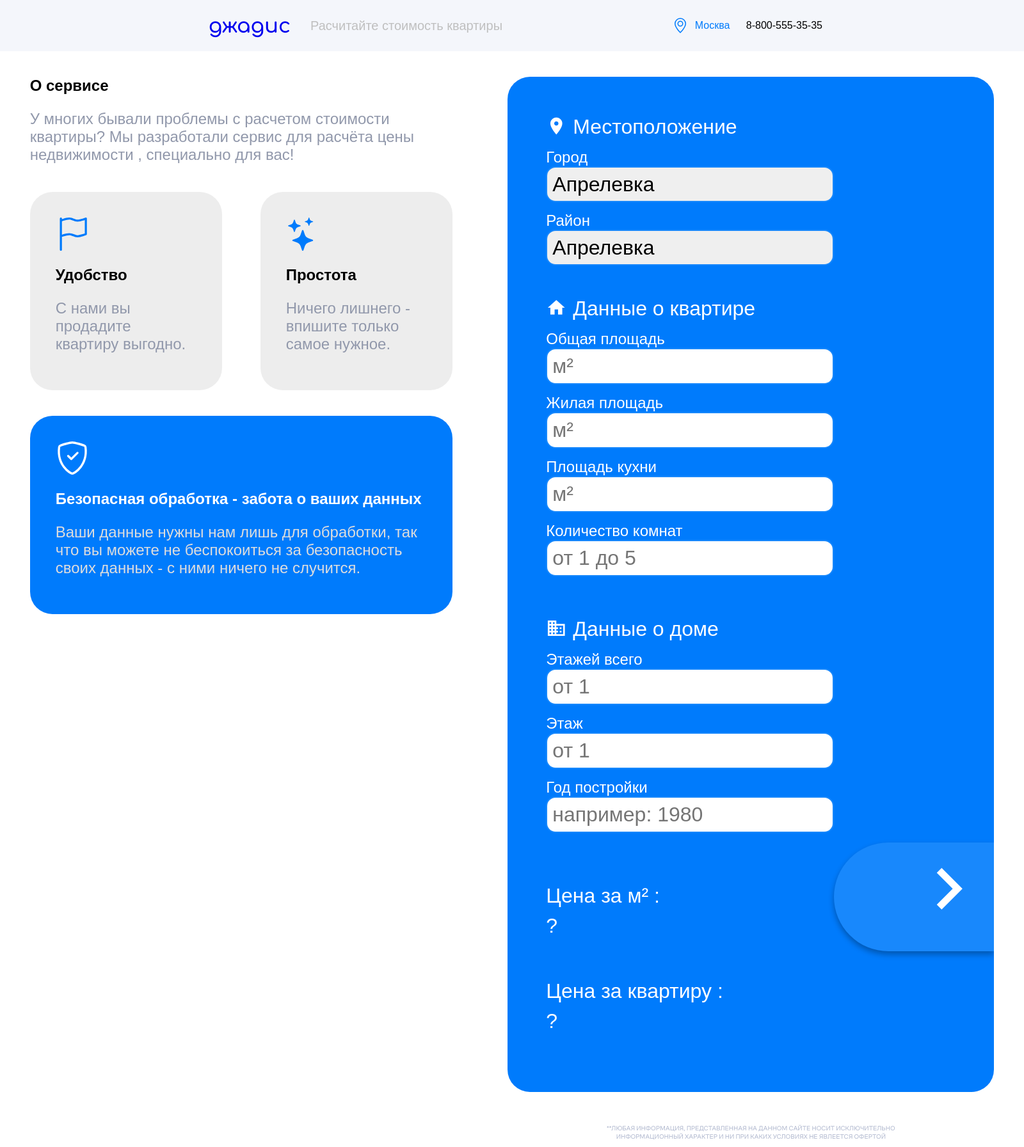
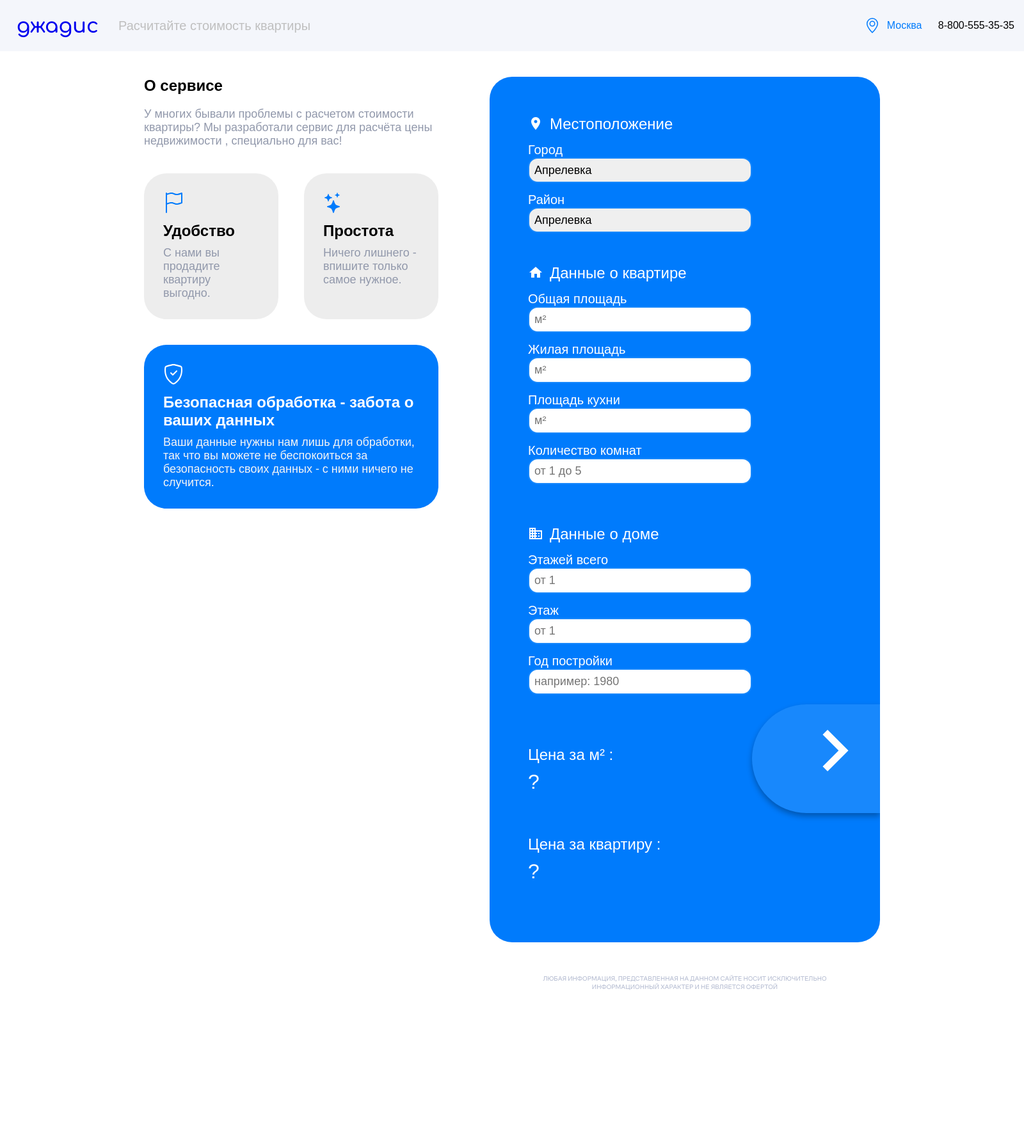
Before and after one commit to adunyt/ml-intensiv-web, a Flask app: page / in a window 1600 px wide. Shown: the whole page at 64% size. After the commit the page ends 1548 px from the top, so only its background shows below. Run offline with Flask 3, Linux system fonts and the light colour scheme; some libraries are stand-ins or nearby versions; some web fonts are replaced.

Commit message:
refactor: add small desktop adaptive ui

```diff
--- a/static/style.css
+++ b/static/style.css
@@ -20,10 +20,10 @@
   font-weight: 400;
   /* Браузер сначала попробует найти шрифт локально */
   src: local("CofoSans"),
-       url("/static/js/font/CoFoSans.woff") format("woff")
+    url("/static/js/font/CoFoSans.woff") format("woff")
 }
 
-label{
+label {
   color: white;
   font-size: 24px;
 }
@@ -56,10 +56,10 @@ option {
 
 
 header {
-  margin: 0px 300px;
   display: flex;
   justify-content: space-between;
   align-self: center;
+  width: 100%;
 }
 
 .logo {
@@ -112,7 +112,7 @@ header {
   display: flex;
 }
 
-.yolo{
+.yolo {
   display: flex;
   align-items: center;
 }
@@ -124,7 +124,7 @@ header {
   font-size: xx-large;
 }
 
-.mdi-chevron-right{
+.mdi-chevron-right {
   font-size: 130px !important;
   color: white !important;
   text-align: center !important;
@@ -202,7 +202,7 @@ header {
   display: flex;
 }
 
-.form-label h2{
+.form-label h2 {
   font-weight: medium;
 }
 
@@ -240,7 +240,7 @@ header {
   box-shadow: 0px 5px 20px rgb(0, 0, 0, .3);
 }
 
-.a50-by-50{
+.a50-by-50 {
   display: flex;
   justify-content: space-between;
   align-items: flex-end;
@@ -278,24 +278,27 @@ header {
   color: var(--primary-color)
 }
 
-.plas {
-
-}
 .podplas {
   color: #9198AB;
   font-size: x-large;
 
 }
 
-.plaska-sinia {
-  background-color: var(--primary-color);
-  width: 700px;
-  height: 310px;
-  border-radius: 35px;
-  padding: 40px;
-  display: block;
+.wide-plaska {
+  background-color: var(--primary-color) !important;
+  width: 700px !important;
+}
+
+.wide-plaska .plas {
   color: white;
-  box-sizing: border-box;
+}
+
+.wide-plaska .podplas {
+  color: whitesmoke;
+}
+
+.wide-plaska .bi {
+  color: white;
 }
 
 .all-plashki {
@@ -330,51 +333,50 @@ header {
 
 .all_content {
   display: flex;
-  justify-content: space-evenly;
+  justify-content: center;
+  width: 90%;
+  margin: 0 auto;
 }
 
 /* ======= LOGIN FORM ======= */
 
-.all_content{
-}
-
 .login-form {
-  opacity:    1;
+  opacity: 1;
   background: none;
-  width:      100%;
-  height:     100%;
-  z-index:    10;
-  top:        0;
-  left:       0;
-  position:   fixed;
+  width: 100%;
+  height: 100%;
+  z-index: 10;
+  top: 0;
+  left: 0;
+  position: fixed;
   display: flex;
   align-items: center;
   justify-content: center;
 }
 
-.login-form form{
+.login-form form {
   background-color: var(--primary-color);
   border-radius: 35px;
   padding: 30px;
   font-family: "Roboto", "Arial", sans-serif;
 }
 
-.form-login-label{
+.form-login-label {
   display: flex;
   align-items: center;
   color: white;
   font-size: x-large;
 }
 
-.form-login-label .mdi{
+.form-login-label .mdi {
   margin-right: 20px;
 }
 
-.form-login-label h2{
+.form-login-label h2 {
   margin: 0;
 }
 
-.form-login-button{
+.form-login-button {
   border: 2px var(--primary-color-light) solid;
   border-radius: 15px;
   padding: 8px;
@@ -386,10 +388,69 @@ header {
   background-color: var(--primary-color-light);
 }
 
-.blur{
+.blur {
   filter: blur(8px);
 }
 
-.hidden{
+.hidden {
   display: none;
 }
+
+@media screen and (max-width: 1600px) {
+  label {
+    font-size: 20px;
+  }
+
+  input {
+    font-size: large;
+    width: 350px;
+  }
+
+  .select-field select {
+    font-size: large;
+    width: 350px;
+  }
+
+  .content {
+    width: 550px;
+  }
+
+  .content-items h2 {
+    font-size: x-large;
+  }
+
+  .content-items .mdi {
+    font-size: x-large;
+  }
+
+  .left-panel {
+    width: 500px;
+  }
+
+  .all-plashki {
+    width: 500px;
+  }
+
+  .plashki {
+    width: 210px;
+    height: auto;
+    padding: 30px;
+  }
+
+  .podplas {
+    font-size: large;
+    margin: 0;
+  }
+
+  .plas {
+    margin: 0;
+    margin-bottom: 10px;
+  }
+
+  .plashki .bi {
+    width: 32px;
+    height: 32px;
+    margin-bottom: 10px;
+  }
+
+}
--- a/templates/index.html
+++ b/templates/index.html
@@ -58,7 +58,7 @@
                     </p>
 
                 </div>
-                <div class="plashki prost">
+                <div class="plashki">
                     <svg xmlns="http://www.w3.org/2000/svg" width="52" height="52" fill="currentColor" class="bi flag"
                         viewBox="0 0 16 16">
                         <path
@@ -69,7 +69,7 @@
                     </p>
 
                 </div>
-                <div class="plaska-sinia">
+                <div class="plashki wide-plaska">
                     <svg xmlns="http://www.w3.org/2000/svg" width="52" height="52" fill="currentColor"
                         class="bi bi-shield-check" viewBox="0 0 16 16">
                         <path
@@ -179,8 +179,8 @@
             </div>
 
             <div class="snoska">
-                <p class="snos">**ЛЮБАЯ ИНФОРМАЦИЯ, ПРЕДСТАВЛЕННАЯ НА ДАННОМ САЙТЕ НОСИТ ИСКЛЮЧИТЕЛЬНО ИНФОРМАЦИОННЫЙ
-                    ХАРАКТЕР И НИ ПРИ КАКИХ УСЛОВИЯХ НЕ ЯВЛЕЕТСЯ ОФЕРТОЙ</p>
+                <p class="snos">ЛЮБАЯ ИНФОРМАЦИЯ, ПРЕДСТАВЛЕННАЯ НА ДАННОМ САЙТЕ НОСИТ ИСКЛЮЧИТЕЛЬНО ИНФОРМАЦИОННЫЙ
+                    ХАРАКТЕР И НЕ ЯВЛЯЕТСЯ ОФЕРТОЙ</p>
             </div>
         </div>
     </div>
```
